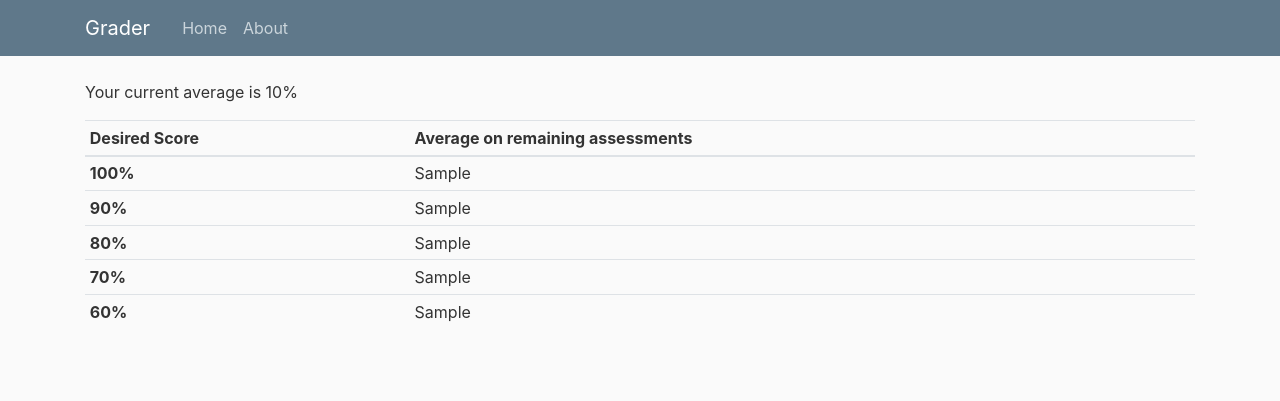
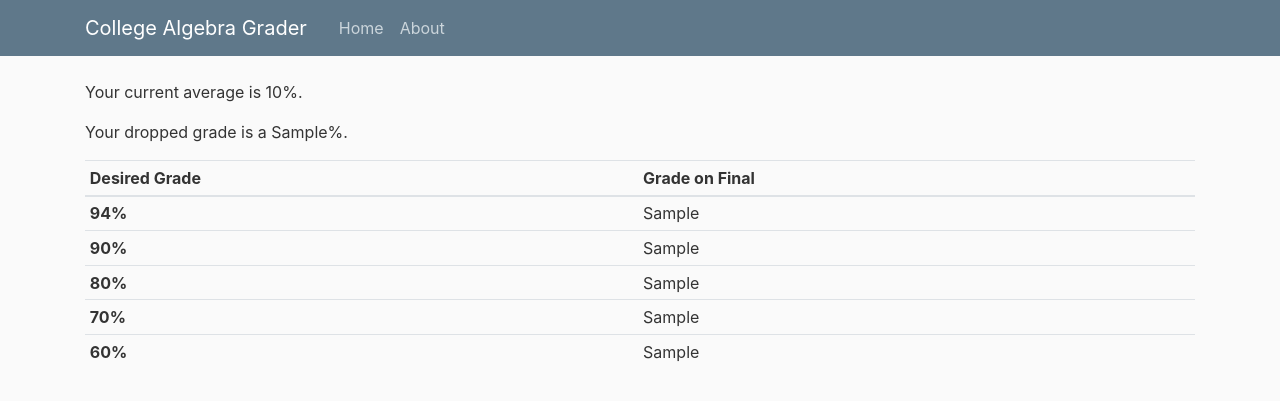
Before and after one commit to jmalmand/final_exam_grade, a Flask app: template app/templates/compute.html in a window 1280 px wide. Shown: the top 401 px of the page. Run offline with Flask 2, Linux system fonts and the light colour scheme; the template is opened without the code that fills it: most values are stand-ins (such as "Sample title", 1, 10 or a date in 2020); some libraries are stand-ins or nearby versions.

Commit message:
Computes grade required on final only

```diff
--- a/app/forms.py
+++ b/app/forms.py
@@ -2,7 +2,7 @@ from flask_wtf import FlaskForm
 from wtforms import DecimalField, SubmitField
 from wtforms.validators import NumberRange, optional
 
-validators = [optional()]
+validators = []
 
 class ComputeForm(FlaskForm):
     t1 = DecimalField('Test 1', validators=validators)
@@ -10,6 +10,5 @@ class ComputeForm(FlaskForm):
     t3 = DecimalField('Test 3', validators=validators)
     t4 = DecimalField('Test 4', validators=validators)
     t5 = DecimalField('Test 5', validators=validators)
-    fl = DecimalField('Final', validators=validators)
     hw = DecimalField('Homework', validators=validators)
     submit = SubmitField('Calculate')
--- a/app/routes.py
+++ b/app/routes.py
@@ -10,46 +10,45 @@ def index():
     if form.validate_on_submit():
 
         numbers = []
-        numbers_entered = 0
-
 
         for field in form:
             try:
                 field_data = field.data
                 if isinstance(field_data, Decimal):
-                    numbers_entered += 1
                     numbers.append(field_data)
             except Exception:
                 pass
 
-        if sum(numbers) == 0:
-            flash("Enter at least one grade greater than 0.", "danger")
+        if len(numbers) < 6:
+            flash("Check to make sure that all grades were entered", "danger")
             return redirect(url_for('index'))
 
 
-        avg = sum(numbers) / numbers_entered
-        avg = round(avg, 2)
+        avg = sum(numbers) / 6
+        avg = round(avg, 0)
 
-        if numbers_entered == 7:
-            flash(f"Your course average is {avg}. Leave a grade empty to view average required to obtain a particular grade.", "success")
-            return redirect(url_for('index'))
 
-        for_a = ((100 * 7) - sum(numbers))/ (7 - len(numbers))
-        for_a = round(for_a, 2)
+        min_grade = min(numbers[0:5])
 
-        for_a_minus = ((90 * 7) - sum(numbers)) / (7 - len(numbers))
-        for_a_minus = round(for_a_minus, 2)
+        for_a = ((94 * 6) - sum(numbers) + min_grade)
+        for_a = round(for_a, 0)
 
-        for_b = ((80 * 7) - sum(numbers))/ (7 - len(numbers))
-        for_b = round(for_b, 2)
+        for_a_minus = ((90 * 6) - sum(numbers) + min_grade)
+        for_a_minus = round(for_a_minus, 0)
 
-        for_c = ((70 * 7) - sum(numbers))/ (7 - len(numbers))
-        for_c = round(for_c, 2)
+        for_b = ((80 * 6) - sum(numbers) + min_grade)
+        for_b = round(for_b, 0)
 
-        for_d = ((60 * 7) - sum(numbers))/ (7 - len(numbers))
-        for_d = round(for_d, 2)
+        for_c = ((70 * 6) - sum(numbers) + min_grade)
+        for_c = round(for_c, 0)
 
-        data = {'avg': avg, 'for_a': for_a, 'for_a_minus': for_a_minus,
+        for_d = ((60 * 6) - sum(numbers) + min_grade)
+        for_d = round(for_d, 0)
+
+        data = {'avg': avg,
+                'min_grade': min_grade,
+                'for_a': for_a,
+                'for_a_minus': for_a_minus,
                 'for_b': for_b,
                 'for_c': for_c,
                 'for_d': for_d}
--- a/app/static/main.css
+++ b/app/static/main.css
@@ -6,6 +6,13 @@ body {
 
 h1, h2, h3, h4, h5, h6 {
   color: #444444;
+}
+
+.error {
+  color: red;
+  font-size: 10pt;
+  vertical-align: bottom;
+  margin: 0;
 }
 
 .bg-steel {
--- a/app/templates/base.html
+++ b/app/templates/base.html
@@ -19,7 +19,7 @@
     <header class="site-header">
         <nav class="navbar navbar-expand-md navbar-dark bg-steel fixed-top">
             <div class="container">
-                <a class="navbar-brand mr-4" href="/">Grader</a>
+                <a class="navbar-brand mr-4" href="/">College Algebra Grader</a>
                 <button class="navbar-toggler" type="button" data-toggle="collapse" data-target="#navbarToggle" aria-controls="navbarToggle"
                     aria-expanded="false" aria-label="Toggle navigation">
                     <span class="navbar-toggler-icon"></span>
--- a/app/templates/compute.html
+++ b/app/templates/compute.html
@@ -1,19 +1,22 @@
 {% extends "base.html" %} {% block content %}
 <div>
     <p>
-        Your current average is {{ data.avg }}%
+        Your current average is {{ data.avg }}%.
+    </p>
+    <p>
+        Your dropped grade is a {{ data.min_grade }}%.
     </p>
 
     <table class="table table-sm">
         <thead>
             <tr>
-                <th scope="col">Desired Score</th>
-                <th scope="col">Average on remaining assessments</th>
+                <th scope="col">Desired Grade</th>
+                <th scope="col">Grade on Final</th>
             </tr>
         </thead>
         <tbody>
             <tr>
-                <th scope="row">100%</th>
+                <th scope="row">94%</th>
                 <td>{{ data.for_a }}</td>
             </tr>
             <tr>
```
Also changed, not shown: app/templates/index.html (+7 -15 lines), 1 other file. Lines whose indentation alone changed are shown as unchanged.
